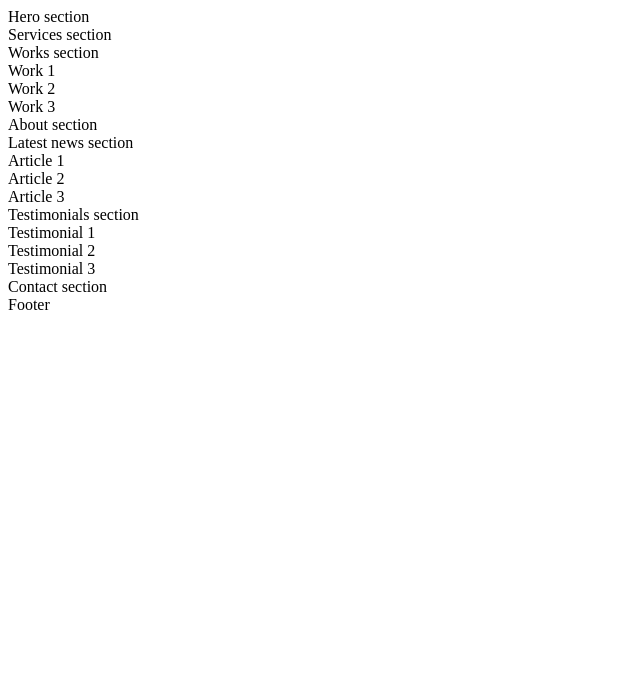
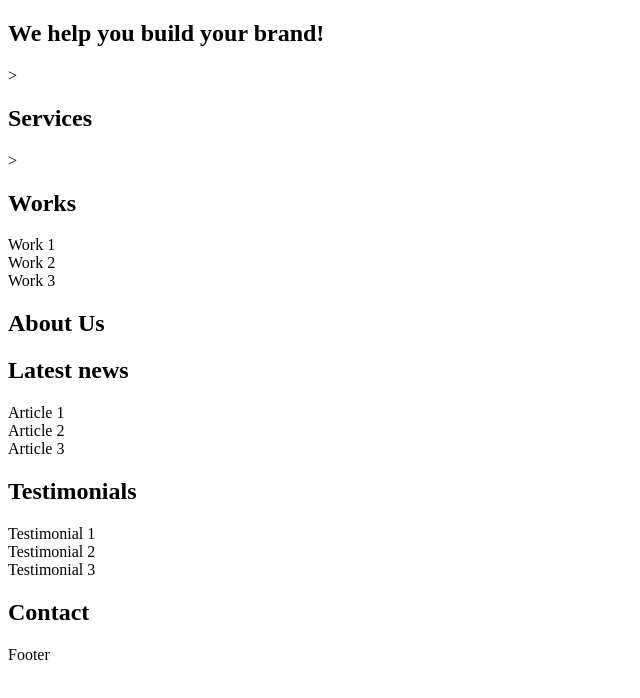
Before and after one commit to F-O-P/holbertonschool-web_front_end, a plain HTML site: page html_advanced/8-index.html in a window 1280 px wide. Shown: the whole page, without its empty margins (0-640 px from the left). Drawn offline with Linux system fonts and the light colour scheme.

Commit message:
adding h2 sections

```diff
--- a/html_advanced/8-index.html
+++ b/html_advanced/8-index.html
@@ -11,31 +11,32 @@
     <body>
         <header>
 		<nav>
+
 		</nav>
 	</header>
         <main>
-            <section>Hero section</section>
-            <section>Services section</section>
+            <section><h2>We help you build your brand!</h2>></section>
+            <section><h2>Services</h2>></section>
             <section>
-                Works section
+                <h2>Works</h2>
                 <article>Work 1</article>
                 <article>Work 2</article>
                 <article>Work 3</article>
             </section>
-            <section>About section</section>
+            <section><h2>About Us</h2></section>
             <section>
-                Latest news section
+                <h2>Latest news</h2>
                 <article>Article 1</article>
                 <article>Article 2</article>
                 <article>Article 3</article>
             </section>
             <section>
-                Testimonials section
+                <h2>Testimonials</h2>
                 <article>Testimonial 1</article>
                 <article>Testimonial 2</article>
                 <article>Testimonial 3</article>
             </section>
-            <section>Contact section</section>
+            <section><h2>Contact</h2></section>
         </main>
         <footer>Footer</footer>
     </body>
```
